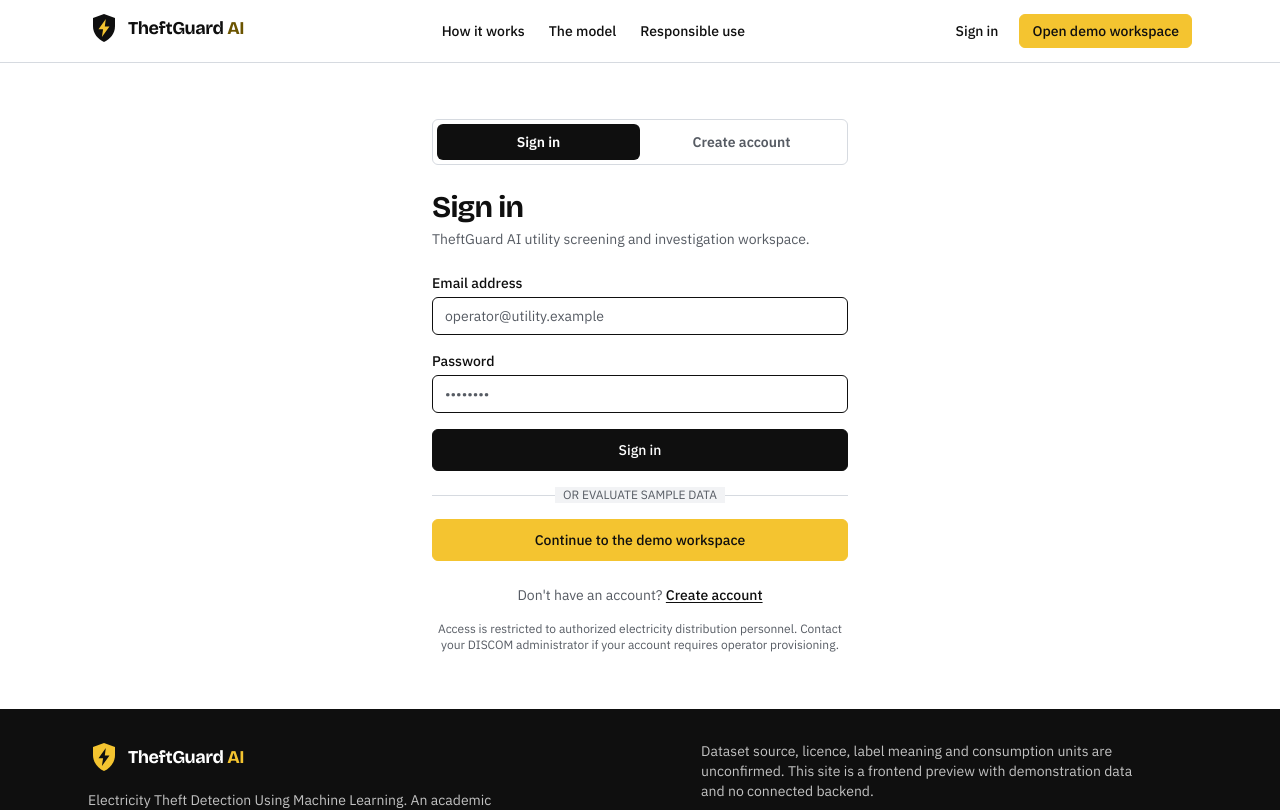
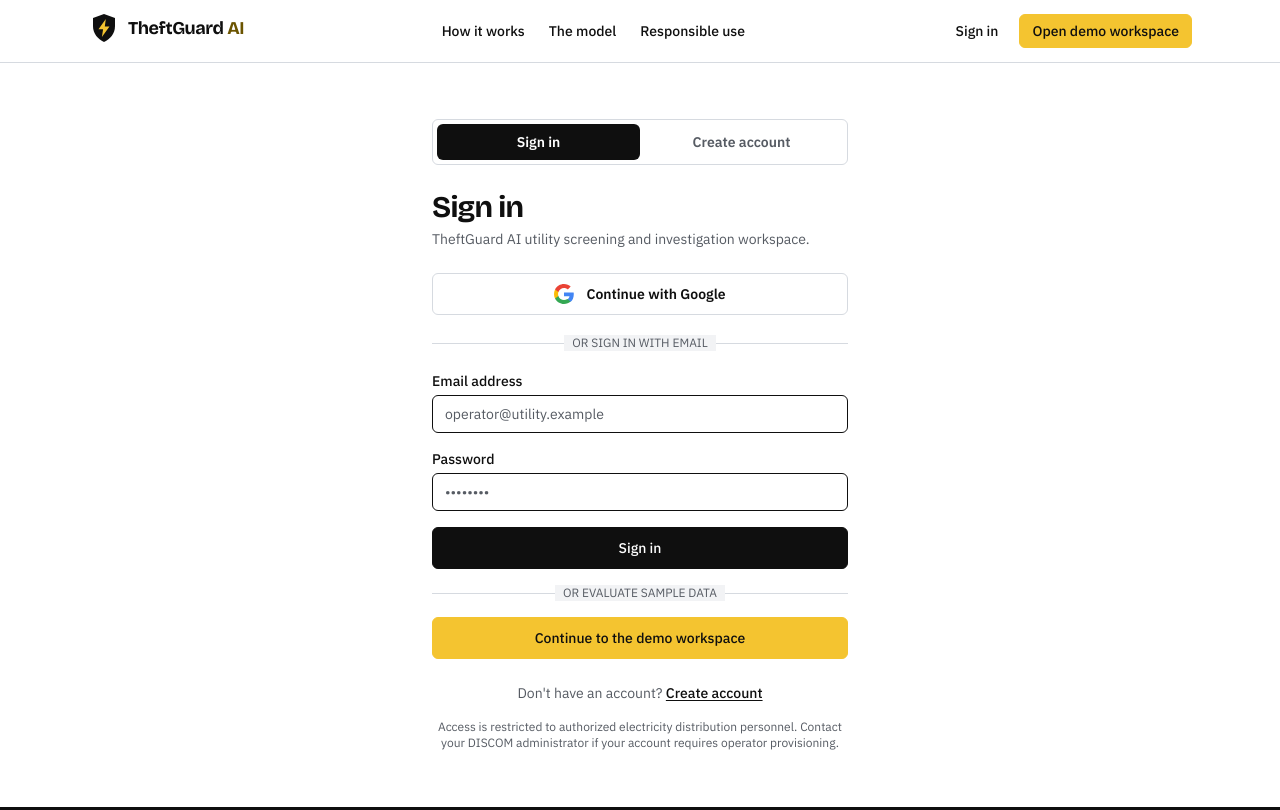
Before and after one commit to balrajpranay/TheftGuard-AI, a React (Vite) app in the folder theftguard-ai-frontend/frontend/: page /signin in a window 1280 px wide. Shown: the top 810 px of the page. Built offline with nearby package versions, Linux system fonts and the light colour scheme; no server answers.

Commit message:
feat: add Google OAuth sign-in

```diff
--- a/theftguard-ai-frontend/frontend/src/components/Icon.jsx
+++ b/theftguard-ai-frontend/frontend/src/components/Icon.jsx
@@ -43,3 +43,26 @@
     </svg>
   )
 }
+
+export function GoogleIcon({ className = 'h-5 w-5' }) {
+  return (
+    <svg viewBox="0 0 24 24" className={className} aria-hidden="true" focusable="false">
+      <path
+        fill="#4285F4"
+        d="M23.745 12.27c0-.7-.06-1.4-.19-2.07H12v4.51h6.6c-.29 1.52-1.14 2.82-2.4 3.68v3.05h3.88c2.27-2.09 3.66-5.17 3.66-9.17z"
+      />
+      <path
+        fill="#34A853"
+        d="M12 24c3.24 0 5.95-1.08 7.93-2.91l-3.88-3.05c-1.08.72-2.45 1.16-4.05 1.16-3.12 0-5.77-2.1-6.72-4.93H1.25v3.15C3.26 21.36 7.33 24 12 24z"
+      />
+      <path
+        fill="#FBBC05"
+        d="M5.28 14.27c-.25-.72-.38-1.49-.38-2.27s.13-1.55.38-2.27V6.58H1.25C.45 8.18 0 9.99 0 12s.45 3.82 1.25 5.42l4.03-3.15z"
+      />
+      <path
+        fill="#EA4335"
+        d="M12 4.75c1.77 0 3.35.61 4.6 1.8l3.42-3.42C17.95 1.19 15.24 0 12 0 7.33 0 3.26 2.64 1.25 6.58l4.03 3.15c.95-2.83 3.6-4.98 6.72-4.98z"
+      />
+    </svg>
+  )
+}
--- a/theftguard-ai-frontend/frontend/src/context/AuthContext.js
+++ b/theftguard-ai-frontend/frontend/src/context/AuthContext.js
@@ -183,6 +183,30 @@
     }
   }, [])
 
+  const signInWithOAuth = useCallback(async ({ provider = 'google', redirectTo } = {}) => {
+    if (!isSupabaseConfigured) {
+      throw new Error(
+        'Supabase authentication is not configured in this environment. Please configure VITE_SUPABASE_URL and VITE_SUPABASE_ANON_KEY.',
+      )
+    }
+
+    const redirectUrl =
+      redirectTo || (typeof window !== 'undefined' && window.location?.origin ? window.location.origin : undefined)
+
+    const { data, error } = await supabase.auth.signInWithOAuth({
+      provider,
+      options: {
+        redirectTo: redirectUrl,
+      },
+    })
+
+    if (error) {
+      throw error
+    }
+
+    return data
+  }, [])
+
   // A real session strictly requires a non-empty access token and a valid user id.
   // Never infer real authentication from an arbitrary user object alone.
   const isRealSession = Boolean(
@@ -223,10 +247,11 @@
       signIn,
       signUp,
       signOut,
+      signInWithOAuth,
       enterDemoMode,
       exitDemoMode,
     }),
-    [session, user, loading, isRealSession, activeDemoMode, signIn, signUp, signOut, enterDemoMode, exitDemoMode],
+    [session, user, loading, isRealSession, activeDemoMode, signIn, signUp, signOut, signInWithOAuth, enterDemoMode, exitDemoMode],
   )
 
   return createElement(AuthContext.Provider, { value }, children)
@@ -248,6 +273,7 @@
       signIn: async () => {},
       signUp: async () => {},
       signOut: async () => {},
+      signInWithOAuth: async () => {},
       enterDemoMode: () => {},
       exitDemoMode: () => {},
     }
@@ -270,6 +296,7 @@
       signIn: async () => {},
       signUp: async () => {},
       signOut: async () => {},
+      signInWithOAuth: async () => {},
       enterDemoMode: () => {},
       exitDemoMode: () => {},
     }
--- a/theftguard-ai-frontend/frontend/src/pages/SignIn.jsx
+++ b/theftguard-ai-frontend/frontend/src/pages/SignIn.jsx
@@ -12,7 +12,9 @@
 import { useEffect, useState } from 'react'
 import { Navigate, useLocation, useNavigate } from 'react-router-dom'
 import { Button, Field, inputClass, Notice, Spinner } from '../components/ui'
+import { GoogleIcon } from '../components/Icon'
 import { useAuth } from '../context/AuthContext.js'
+import { supabase } from '../lib/supabaseClient.js'
 
 export default function SignIn() {
   const navigate = useNavigate()
@@ -25,6 +27,7 @@
   const [password, setPassword] = useState('')
   const [confirmPassword, setConfirmPassword] = useState('')
   const [submitting, setSubmitting] = useState(false)
+  const [oauthLoading, setOauthLoading] = useState(false)
   const [errorMessage, setErrorMessage] = useState(null)
   const [successMessage, setSuccessMessage] = useState(null)
 
@@ -55,10 +58,46 @@
     setMode(newMode)
     setErrorMessage(null)
     setSuccessMessage(null)
+    setOauthLoading(false)
     setPassword('')
     setConfirmPassword('')
     if (newMode === 'signin') {
       setFullName('')
+    }
+  }
+
+  const handleGoogleSignIn = async () => {
+    setErrorMessage(null)
+    setSuccessMessage(null)
+    setOauthLoading(true)
+
+    try {
+      const redirectUrl =
+        typeof window !== 'undefined' && window.location?.origin
+          ? window.location.origin
+          : undefined
+
+      const { data, error } = await supabase.auth.signInWithOAuth({
+        provider: 'google',
+        options: {
+          redirectTo: redirectUrl,
+        },
+      })
+
+      if (error) {
+        throw error
+      }
+
+      if (data?.url && typeof window !== 'undefined') {
+        window.location.assign(data.url)
+      }
+    } catch (err) {
+      let msg = err?.message || 'Failed to initiate Google sign-in. Please try again.'
+      if (msg.includes('provider is not enabled') || msg.includes('Unsupported provider')) {
+        msg = 'Google sign-in is not enabled in your Supabase project. Please enable Google in Supabase Dashboard -> Authentication -> Providers.'
+      }
+      setErrorMessage(msg)
+      setOauthLoading(false)
     }
   }
 
@@ -190,7 +229,37 @@
         </Notice>
       ) : null}
 
-      <form onSubmit={handleSubmit} className="mt-6 space-y-4" noValidate>
+      <div className="mt-6">
+        <button
+          type="button"
+          onClick={handleGoogleSignIn}
+          disabled={submitting || oauthLoading}
+          aria-label="Continue with Google"
+          className="flex w-full items-center justify-center gap-3 rounded border border-line bg-white px-4 py-2.5 text-sm font-semibold text-ink shadow-xs transition-colors hover:bg-slate-50 hover:border-slate-400 focus:outline-hidden focus:ring-2 focus:ring-gold focus:ring-offset-1 disabled:opacity-50 disabled:cursor-not-allowed cursor-pointer"
+        >
+          {oauthLoading ? (
+            <Spinner label="Connecting to Google..." />
+          ) : (
+            <>
+              <GoogleIcon className="h-5 w-5 shrink-0" />
+              <span>Continue with Google</span>
+            </>
+          )}
+        </button>
+
+        <div className="relative my-5">
+          <div className="absolute inset-0 flex items-center">
+            <div className="w-full border-t border-line" />
+          </div>
+          <div className="relative flex justify-center text-xs uppercase">
+            <span className="bg-mist px-2 text-muted">
+              {mode === 'signin' ? 'Or sign in with email' : 'Or create with email'}
+            </span>
+          </div>
+        </div>
+      </div>
+
+      <form onSubmit={handleSubmit} className="mt-2 space-y-4" noValidate>
         {mode === 'register' ? (
           <Field label="Customer full name" htmlFor="full-name">
             <input
@@ -200,7 +269,7 @@
               required
               value={fullName}
               onChange={(e) => setFullName(e.target.value)}
-              disabled={submitting}
+              disabled={submitting || oauthLoading}
               className={inputClass}
               placeholder="e.g. Aditi Sharma"
             />
@@ -215,7 +284,7 @@
             required
             value={email}
             onChange={(e) => setEmail(e.target.value)}
-            disabled={submitting}
+            disabled={submitting || oauthLoading}
             className={inputClass}
             placeholder="operator@utility.example"
           />
@@ -229,7 +298,7 @@
             required
             value={password}
             onChange={(e) => setPassword(e.target.value)}
-            disabled={submitting}
+            disabled={submitting || oauthLoading}
             className={inputClass}
             placeholder={mode === 'register' ? 'Minimum 8 characters' : '••••••••'}
           />
@@ -244,7 +313,7 @@
               required
               value={confirmPassword}
               onChange={(e) => setConfirmPassword(e.target.value)}
-              disabled={submitting}
+              disabled={submitting || oauthLoading}
               className={inputClass}
               placeholder="••••••••"
             />
@@ -254,7 +323,7 @@
         <Button
           type="submit"
           variant="dark"
-          disabled={submitting}
+          disabled={submitting || oauthLoading}
           className="w-full"
         >
           {submitting ? (
@@ -278,6 +347,7 @@
         <Button
           type="button"
           onClick={handleContinueDemo}
+          disabled={submitting || oauthLoading}
           variant="primary"
           className="w-full"
         >
```
Also changed, not shown: theftguard-ai-frontend/frontend/src/lib/supabaseClient.js, 2 other files (tests, documents, lock files or other folders).
